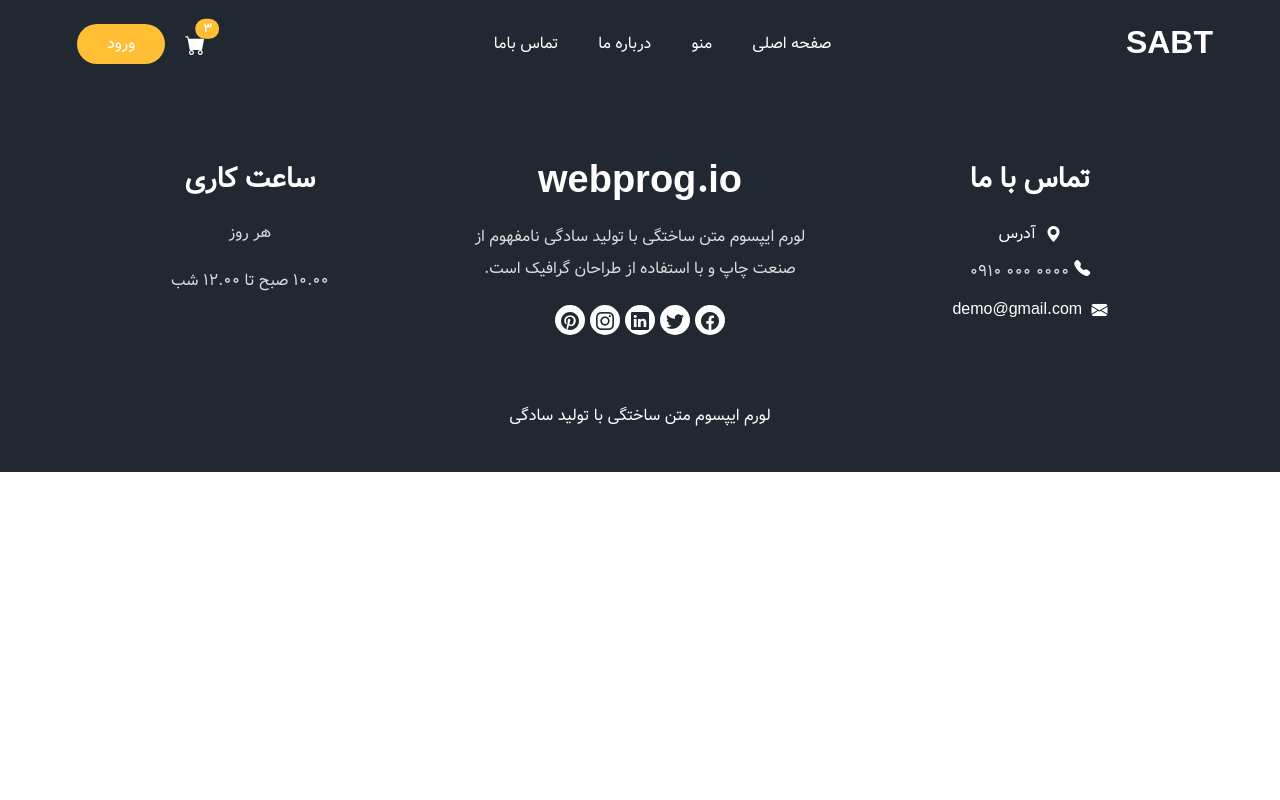
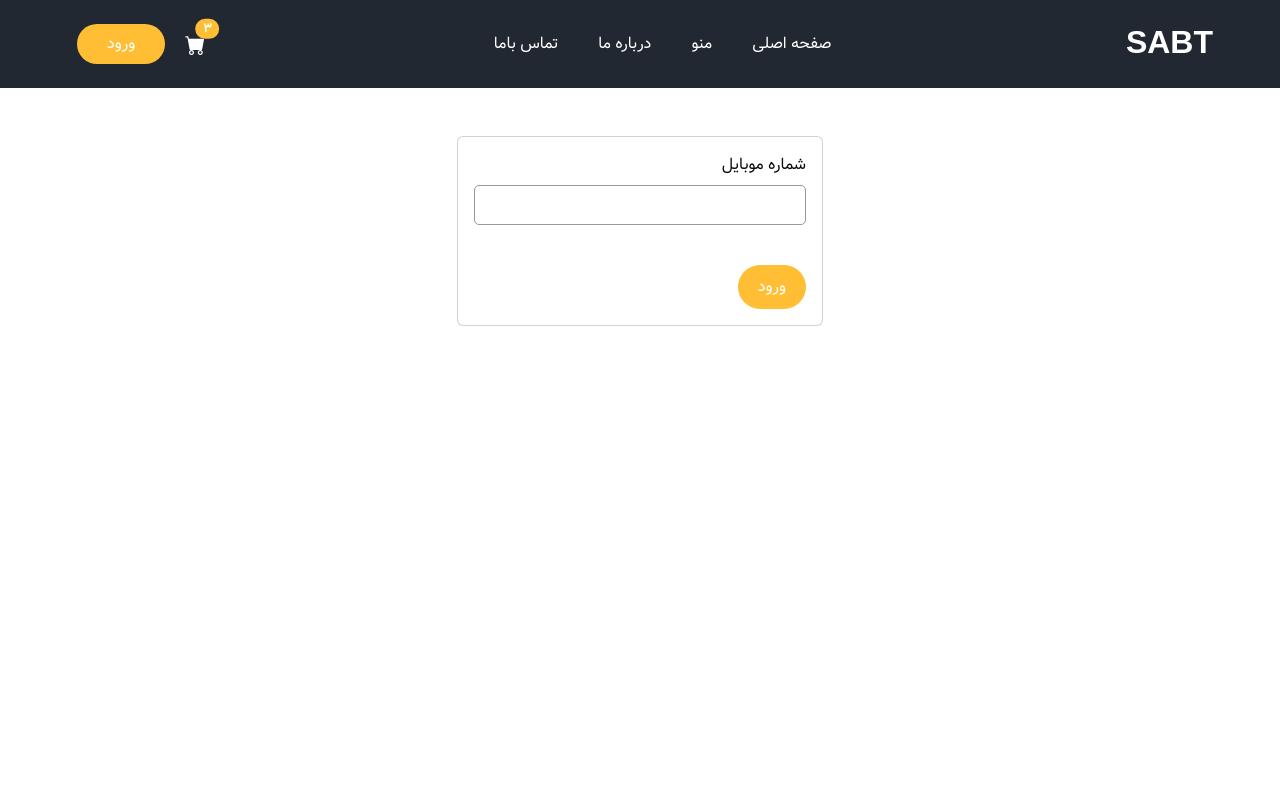
Before and after one commit to sa-bt/NuxtEcommerce, a Nuxt app in the folder front/landing/: page /login in a window 1280 px wide. Shown: the top 800 px of the page. Built offline with nearby package versions, Linux system fonts and the light colour scheme.

Commit message:
create login page

```diff
--- a/front/landing/components/layout/Header.vue
+++ b/front/landing/components/layout/Header.vue
@@ -39,9 +39,9 @@
                                         3
                                     </span>
                                 </a>
-                                <a href="login.html" class="btn-auth">
+                                <NuxtLink to="login" class="btn-auth">
                                     ورود
-                                </a>
+                                </NuxtLink>
                             </div>
                         </div>
                     </nav>
--- /dev/null
+++ b/front/landing/pages/login.vue
@@ -0,0 +1,25 @@
+<template>
+     <!-- login section -->
+     <section class="auth_section book_section">
+        <div class="container">
+            <div class="row mt-5">
+                <div class="col-md-4 offset-md-4">
+                    <div class="card">
+                        <div class="card-body">
+                            <div class="form_container">
+                                <form>
+                                    <div class="mb-3">
+                                        <label for="cellphone" class="form-label">شماره موبایل</label>
+                                        <input type="text" class="form-control" id="cellphone">
+                                    </div>
+                                    <button type="submit" class="btn btn-primary btn-auth">ورود</button>
+                                </form>
+                            </div>
+                        </div>
+                    </div>
+                </div>
+            </div>
+        </div>
+    </section>
+    <!-- end login section -->
+</template>
```
